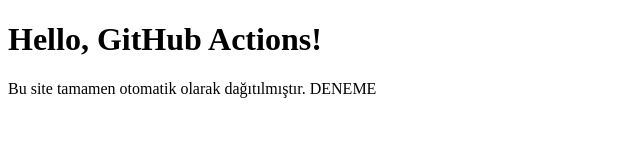
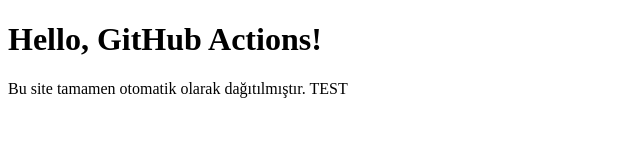
Before and after one commit to SweizNN/gh-deployment-workflow, a plain HTML site: page index.html in a window 1280 px wide. Shown: the full height of the page, 0-640 px from the left. Drawn offline with Linux system fonts and the light colour scheme.

Commit message:
Update index.html

```diff
--- a/index.html
+++ b/index.html
@@ -6,6 +6,6 @@
 </head>
 <body>
     <h1>Hello, GitHub Actions!</h1>
-    <p>Bu site tamamen otomatik olarak dağıtılmıştır. DENEME</p>
+    <p>Bu site tamamen otomatik olarak dağıtılmıştır. TEST</p>
 </body>
 </html>
```
